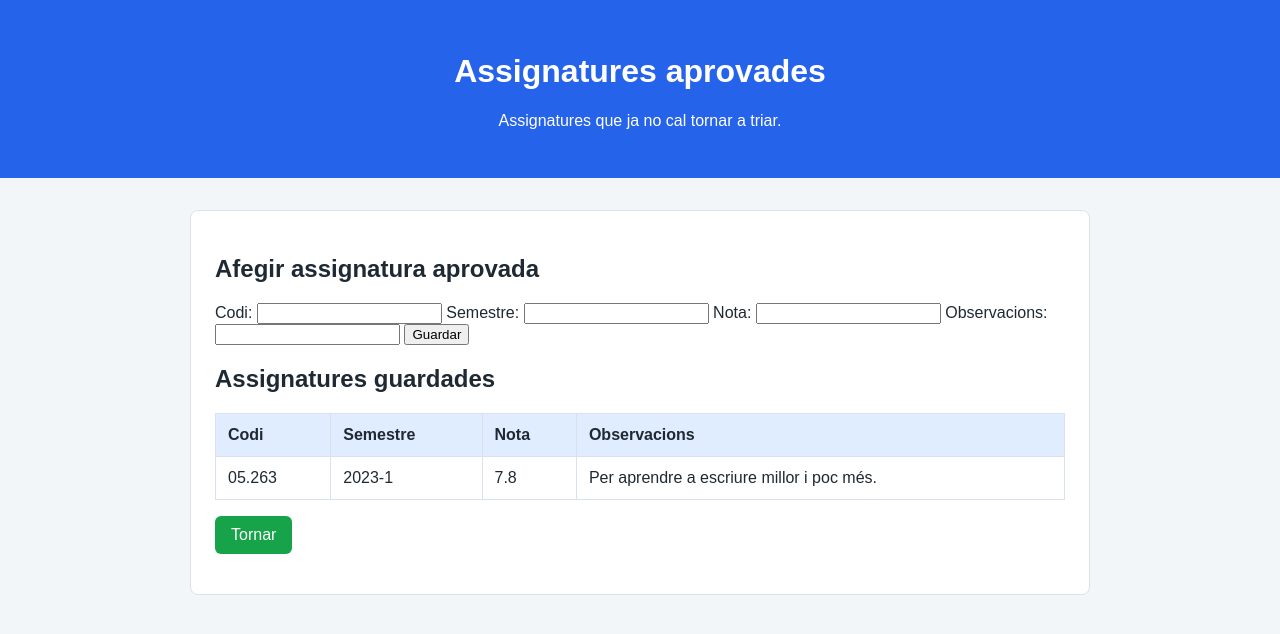
After one commit to normanmas/app_assignatures, a Flask app: page /aprovades in a window 1280 px wide. The commit adds this page. Shown: the top 634 px of the page. Run offline with Flask 3, Linux system fonts and the light colour scheme; data comes from the database, SQL or seed files in the repository; both versions use the stored data as it was after the commit.

Commit message:
Afegir en una taula les assignatures ja acabades i aprovades, per poder-les filtrar de les pendents.

```diff
--- a/app.py
+++ b/app.py
@@ -11,7 +11,10 @@ from base_dades import(
     relacionar_grau_assignatura,
     obtenir_assignatura_codi,
     obtenir_graus,
-    obtenir_assignatures_per_grau
+    obtenir_assignatures_per_grau,
+    afegir_assignatura_aprovada,
+    eliminar_assignatura_aprovada,
+    obtenir_assignatures_aprovades
 )
 from scraper import llegir_assignatures_grau, llegir_detall_assignatura
 
@@ -26,11 +29,13 @@ aplicacio = Flask(__name__)
 #  ]
 
 # Creació de rutes
+
+# Ruta app principal
 @aplicacio.route("/")
 def inici():
     return render_template("index.html")
 
-
+# Ruta on es guarden totes les assignatures
 @aplicacio.route("/assignatures")
 def veure_assignatures():
     grau_id = request.args.get("grau_id")
@@ -134,6 +139,27 @@ def veure_assignatura(codi):
     return render_template('assignatura.html', assignatura=assignatura)
 
 
+@aplicacio.route("/aprovades", methods=["GET", "POST"])
+def veure_aprovades():
+    if request.method == "POST":
+        codi = request.form.get("codi")
+        semestre = request.form.get("semestre")
+        nota = request.form.get("nota")
+        observacions = request.form.get("observacions")
+
+        if codi and semestre:
+            afegir_assignatura_aprovada(codi, semestre, nota, observacions)
+
+        return redirect(url_for("veure_aprovades"))
+
+    assignatures_aprovades = obtenir_assignatures_aprovades()
+
+    return render_template(
+        "aprovades.html",
+        assignatures_aprovades=assignatures_aprovades
+    )
+
+
 if __name__ == "__main__":
     crear_taules()              # Crear les taules a la base de dades si no existeixen
     afegir_dades_inicials()     # Afegir dades inicials si la base de dades està buida
--- a/base_dades.py
+++ b/base_dades.py
@@ -4,11 +4,13 @@ import sqlite3
 ruta_base_dades = "dades/assignatures.sqlite"
 
 # Crerar funcions de la base de dades
+
 # Obrir una connexió a la base de dades
 def obtenir_connexio():
     connexio = sqlite3.connect(ruta_base_dades)
     connexio.row_factory = sqlite3.Row
     return connexio
+
 
 # Crear les taules per primer cop, per si no existeixen.
 def crear_taules():
@@ -25,6 +27,8 @@ def crear_taules():
             url TEXT
         )
     """)
+
+    # Taula dels graus relacionats amb informàtica
     connexio.execute("""
         CREATE TABLE IF NOT EXISTS graus (
             id INTEGER PRIMARY KEY AUTOINCREMENT,
@@ -32,6 +36,8 @@ def crear_taules():
             url TEXT NOT NULL UNIQUE
         )
     """)
+
+
     connexio.execute("""
         CREATE TABLE IF NOT EXISTS graus_assignatures (
             grau_id INTEGER NOT NULL,
@@ -39,6 +45,17 @@ def crear_taules():
             PRIMARY KEY (grau_id, assignatura_codi)
         )
     """)
+
+    # Taula amb les diferents assignatures ja aprovades
+    connexio.execute("""
+                     CREATE TABLE IF NOT EXISTS assignatures_aprovades (
+                     codi TEXT NOT NULL,
+                     semestre TEXT NOT NULL,
+                     nota,
+                     observacions
+        )
+    """)
+
     connexio.commit()
     connexio.close()
 
@@ -216,6 +233,7 @@ def obtenir_graus():
 
     return graus
 
+
 def obtenir_assignatures_per_grau(grau_id):
     connexio = obtenir_connexio()
 
@@ -251,3 +269,48 @@ def obtenir_assignatures_per_grau(grau_id):
     connexio.close()
 
     return assignatures
+
+
+# Gestió de les assignatures ja aprovades
+
+# Afegir una assignatura ja aprovada
+def afegir_assignatura_aprovada(codi, semestre, nota, observacions):
+    connexio = obtenir_connexio()
+
+    # Eliminar si ja estava creada per evitar duplicitats.
+    connexio.execute("""
+                     DELETE FROM assignatures_aprovades
+                     WHERE codi = ?
+                     """, (codi,))
+
+    connexio.execute("""
+                     INSERT INTO assignatures_aprovades (codi, semestre, nota, observacions)
+                     VALUES (?, ?, ? ,?)
+    """, (codi, semestre, nota, observacions))
+    connexio.commit()
+    connexio.close()
+
+# Eliminar una assignatura ja aprovada
+def eliminar_assignatura_aprovada(codi):
+    connexio = obtenir_connexio()
+
+    connexio.execute("""
+                     DELETE FROM assignatures_aprovades
+                     WHERE codi = ?
+                     """, (codi))
+    connexio.commit()
+    connexio.close()
+
+
+# Funció per consultar assignatures ja aprovades
+def obtenir_assignatures_aprovades():
+    connexio = obtenir_connexio()
+
+    assignatures_aprovades = connexio.execute("""
+                             SELECT codi, semestre, nota, observacions
+                             FROM assignatures_aprovades
+                             """).fetchall()
+
+    connexio.close()
+
+    return assignatures_aprovades
--- a/static/estil.css
+++ b/static/estil.css
@@ -25,7 +25,7 @@ body{
     padding: 24px;
 }
 
-.botó{
+.boto{
     display: inline-block;
     background-color: #16a34a;
     color: white;
--- /dev/null
+++ b/templates/aprovades.html
@@ -0,0 +1,63 @@
+<!DOCTYPE html>
+<html lang="ca">
+<head>
+    <meta charset="UTF-8">
+    <title>Assignatures aprovades</title>
+    <link rel="stylesheet" href="{{ url_for('static', filename='estil.css') }}">
+</head>
+<body>
+    <header class="capçalera">
+        <h1>Assignatures aprovades</h1>
+        <p>Assignatures que ja no cal tornar a triar.</p>
+    </header>
+
+    <main class="contingut">
+        <section class="targeta">
+            <h2>Afegir assignatura aprovada</h2>
+
+            <form method="post" action="/aprovades">
+                <label for="codi">Codi:</label>
+                <input type="text" name="codi" id="codi" required>
+
+                <label for="semestre">Semestre:</label>
+                <input type="text" name="semestre" id="semestre" required>
+
+                <label for="nota">Nota:</label>
+                <input type="text" name="nota" id="nota">
+
+                <label for="observacions">Observacions:</label>
+                <input type="text" name="observacions" id="observacions">
+
+                <button type="submit">Guardar</button>
+            </form>
+
+            <h2>Assignatures guardades</h2>
+
+            <table class="taula-assignatures">
+                <thead>
+                    <tr>
+                        <th>Codi</th>
+                        <th>Semestre</th>
+                        <th>Nota</th>
+                        <th>Observacions</th>
+                    </tr>
+                </thead>
+                <tbody>
+                    {% for assignatura in assignatures_aprovades %}
+                        <tr>
+                            <td>{{ assignatura.codi }}</td>
+                            <td>{{ assignatura.semestre }}</td>
+                            <td>{{ assignatura.nota }}</td>
+                            <td>{{ assignatura.observacions }}</td>
+                        </tr>
+                    {% endfor %}
+                </tbody>
+            </table>
+
+            <p>
+                <a class="boto" href="/">Tornar</a>
+            </p>
+        </section>
+    </main>
+</body>
+</html>
--- a/templates/index.html
+++ b/templates/index.html
@@ -17,6 +17,7 @@
             <p>Aquesta aplicació ajuda a consultar i comparar assignatures.</p>
             <a class="boto" href="/assignatures">Veure assignatures</a>
             <a class="boto" href="/importar">Importar assignatures UOC</a>
+            <a class="boto" href="/aprovades">Assignatures aprovades</a>
         </section>
     </main>
 </body>
```
Also changed, not shown: dades/assignatures.sqlite.
